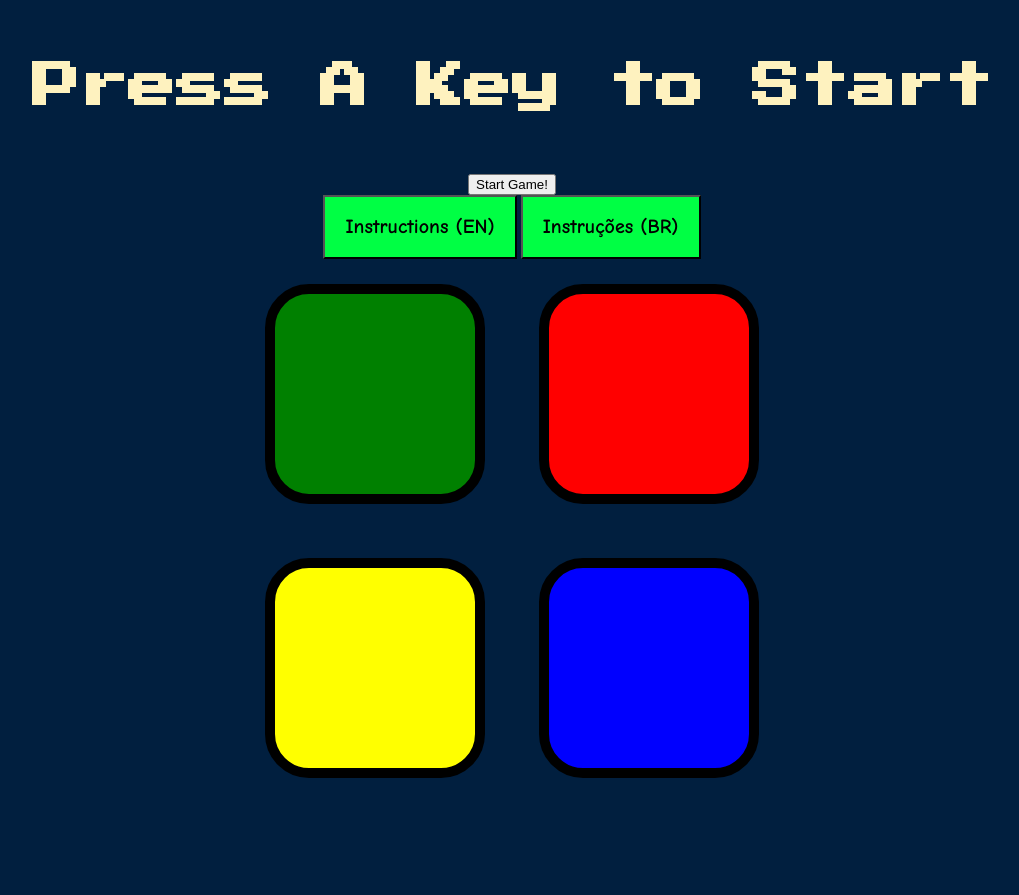
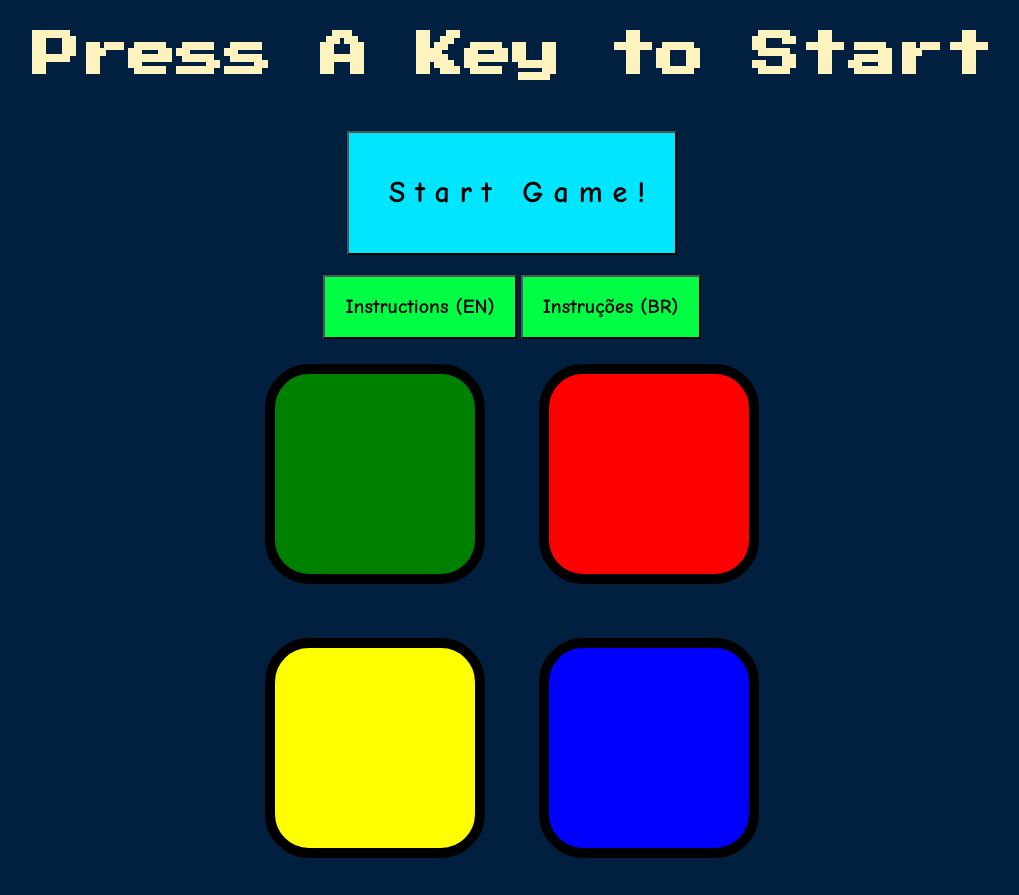
Before and after one commit to MarcosWebDev0/SimonGame, a plain HTML site: page index.html in a window 1280 px wide. Shown: the whole page, without its empty margins (128-1147 px from the left). Before the commit the page ends 815 px from the top, so only its background shows below. Drawn offline with nearby package versions, Linux system fonts and the light colour scheme.

Commit message:
Update styles.css

```diff
--- a/styles.css
+++ b/styles.css
@@ -6,7 +6,7 @@ body {
 #level-title {
   font-family: 'Press Start 2P', cursive;
   font-size: 3rem;
-  margin:  5%;
+  margin:  2.5%;
   color: #FEF2BF;
 }
 
@@ -25,6 +25,20 @@ body {
   color:#000000;
   background-color:#00ff44;
   padding:20px;
+}
+
+.startGame {
+  font-family:'Comic Sans MS';
+   font-size:30px;
+   font-weight:bold;
+   text-indent:20px;
+   letter-spacing:10px;
+   line-height:80px;
+   text-align:center;
+   color:#000000;
+   background-color:#00e6ff;
+   padding:20px;
+   margin: 20px;
 }
 
 .btn {
```
